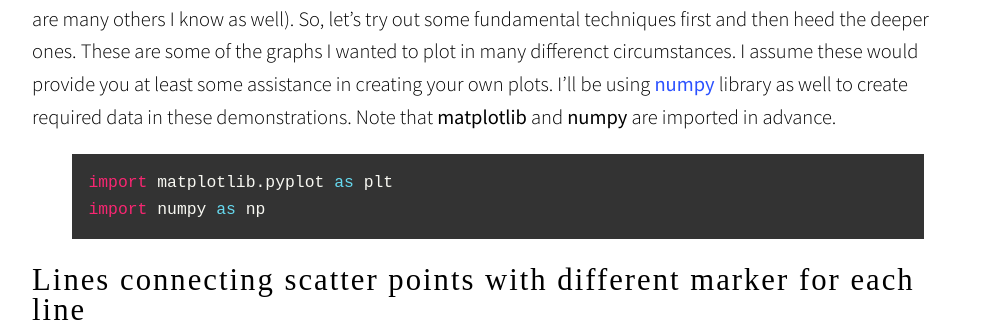
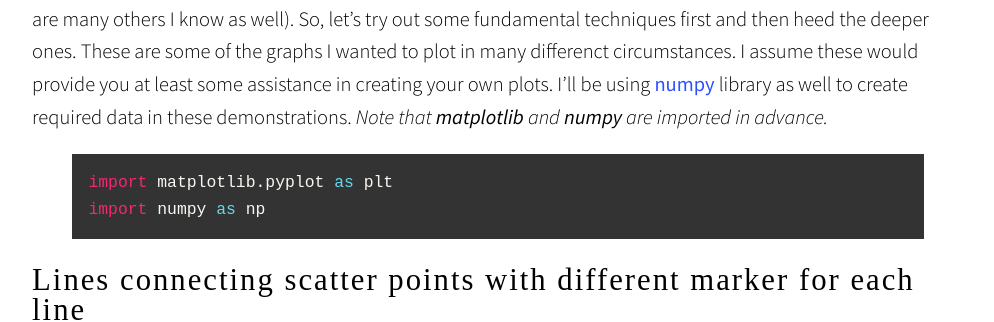
Before and after one commit to maheshakya/maheshakya.github.io, a Jekyll site: the page built from _posts/2015-06-04-a-quick-guide-plotting-with-python-and-matplotlib.markdown, in a window 1280 px wide and 900 px high, scrolled down 683 px. Shown: the part 189-511 px from the top of the window, without its empty margins (142-1136 px from the left). Built offline with Jekyll 4.4.1, drawn with Linux system fonts in a browser that asks for light colours; nearby versions of some CDN libraries; some web fonts are replaced; formulas are drawn with MathJax 3; comment, search, counter and statistics services are not loaded.

Commit message:
Modified ploting-1 post.

```diff
--- a/_posts/2015-06-04-a-quick-guide-plotting-with-python-and-matplotlib.markdown
+++ b/_posts/2015-06-04-a-quick-guide-plotting-with-python-and-matplotlib.markdown
@@ -5,7 +5,7 @@ category: miscellaneous
 ---
 Representation of information and data visualization can be often considered as one of the most indispensable feats that requires subtlest attention in the present community of science and technology. So that's that. Now let's hop into plotting!
 
-Python has this amazing library called [**matplotlib**](http://matplotlib.org/) where you can create plots of almost everything you  can ever wish of (yes, it supports almost all sorts of plots that can be drawn with [**R**](http://www.r-project.org/) now). But for a novice, this could be a little tricky at the beginning. Figuring out how to draw exactly what you might need is kind of a headache, since you don't have much experience in manipulating the resources packeged with this library. The documentation indeed provides a nice overview of what this library is capable of, but still one might want to create simple, yet the weirdest plot that no documentation or [*Stack Overflow*](http://stackoverflow.com/) answer could ever help (I guess I'm one of them and there are many others I know as well). So, let's try out some fundamental techniques first and then heed the deeper ones. These are some of the graphs I wanted to plot in many differenct circumstances. I assume these would provide you at least some assistance in creating your own plots. I'll be using [**numpy**](http://www.numpy.org/) library as well to create required data in these demonstrations. Note that **matplotlib** and **numpy** are imported in advance.
+Python has this amazing library called [**matplotlib**](http://matplotlib.org/) where you can create plots of almost everything you  can ever wish of (yes, it supports almost all sorts of plots that can be drawn with [**R**](http://www.r-project.org/) now). But for a novice, this could be a little tricky at the beginning. Figuring out how to draw exactly what you might need is kind of a headache, since you don't have much experience in manipulating the resources packeged with this library. The documentation indeed provides a nice overview of what this library is capable of, but still one might want to create simple, yet the weirdest plot that no documentation or [*Stack Overflow*](http://stackoverflow.com/) answer could ever help (I guess I'm one of them and there are many others I know as well). So, let's try out some fundamental techniques first and then heed the deeper ones. These are some of the graphs I wanted to plot in many differenct circumstances. I assume these would provide you at least some assistance in creating your own plots. I'll be using [**numpy**](http://www.numpy.org/) library as well to create required data in these demonstrations. *Note that **matplotlib** and **numpy** are imported in advance.*
 
 {% highlight python %}
 import matplotlib.pyplot as plt
```
